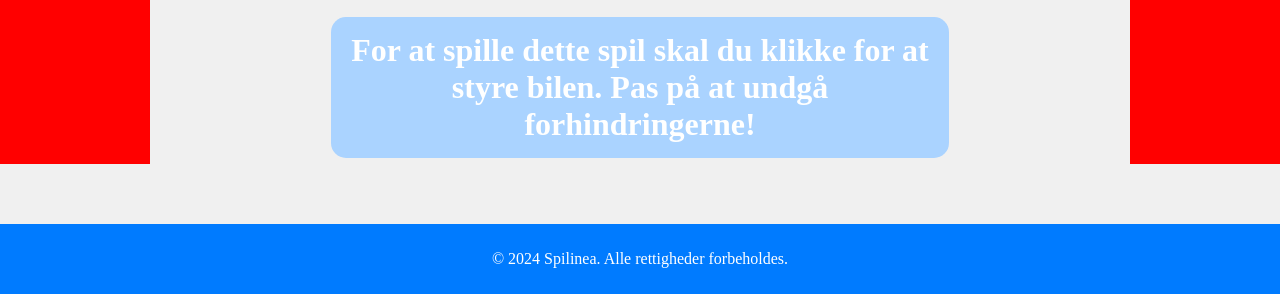
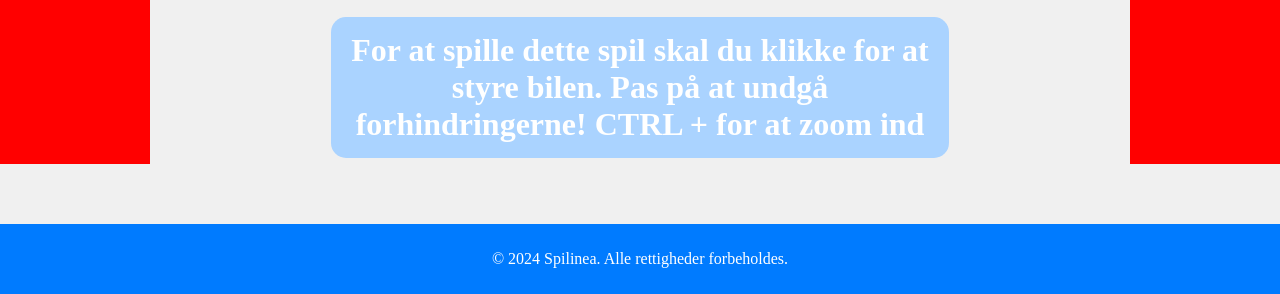
Before and after one commit to SpilInea/games, a plain HTML site: page drunk-drive.html in a window 1280 px wide. Shown: the part 541-835 px from the top of the page. Drawn offline with Linux system fonts and the light colour scheme.

Commit message:
Update drunk-drive.html

```diff
--- a/drunk-drive.html
+++ b/drunk-drive.html
@@ -93,7 +93,7 @@
         <div id="game">
             <h1 class="header top-header">Drunk Drive</h1> <!-- Opdateret overskrift -->
             <iframe src="https://funhtml5games.com?embed=drunkdrive" style="width:900px;height:480px;border:none;" frameborder="0" scrolling="no"></iframe>
-            <h1 class="header bottom-header">For at spille dette spil skal du klikke for at styre bilen. Pas på at undgå forhindringerne!</h1> <!-- Opdateret tekst -->
+            <h1 class="header bottom-header">For at spille dette spil skal du klikke for at styre bilen. Pas på at undgå forhindringerne! CTRL + for at zoom ind</h1> <!-- Opdateret tekst -->
         </div>
 
         <!-- Højre Google Ads område -->
```
